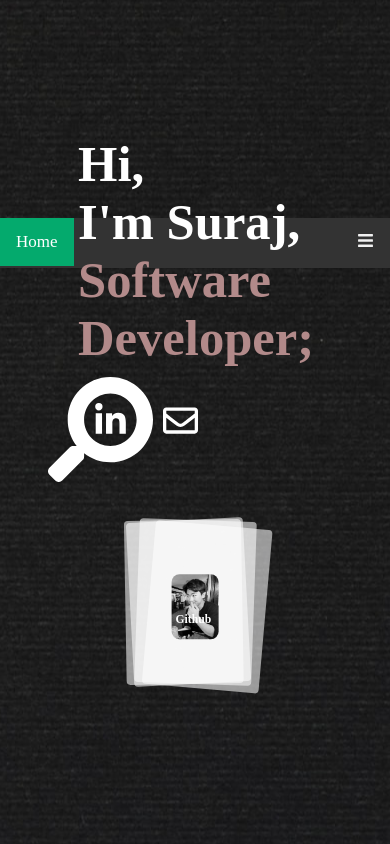
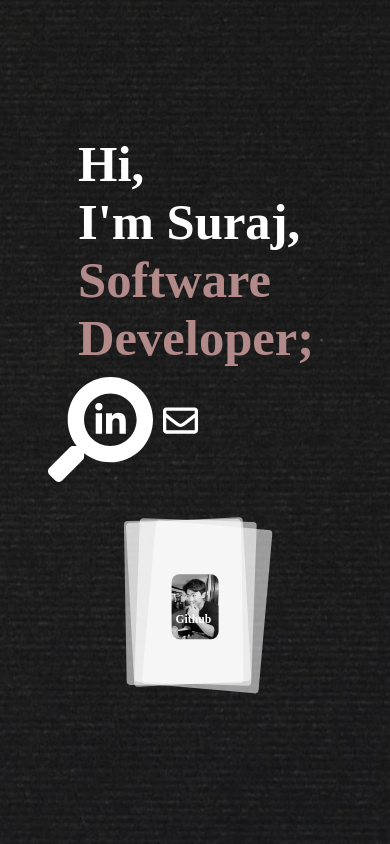
Before and after one commit to SurPun/Suraj-Portfolio, a Next.js app: page / in a window 390 px wide. Shown: the top 844 px of the page. Built offline with nearby package versions, Linux system fonts and the light colour scheme.

Commit message:
Removed broken navBar

```diff
--- a/components/NavComp.js
+++ /dev/null
@@ -1,37 +0,0 @@
-import React, { useRef, useEffect } from "react";
-import { FaBars } from "react-icons/fa";
-
-export default function NavComp() {
-  function myFunction() {
-    var x = document.getElementById("myTopnav");
-    if (x.className === "topnav") {
-      x.className += " responsive";
-    } else {
-      x.className = "topnav";
-    }
-  }
-  return (
-    <>
-      <div class="topnav" id="myTopnav">
-        {/* Home */}
-        <a href="#home" class="active">
-          Home
-        </a>
-
-        {/* About */}
-        <a href="#about">About</a>
-
-        {/* Work */}
-        <a href="#work">Work</a>
-
-        {/* Contact */}
-        <a href="#contact">Contact</a>
-
-        <a href="javascript:void(0);" class="icon" onclick="myFunction()">
-          {/* Hamburger */}
-          <FaBars />
-        </a>
-      </div>
-    </>
-  );
-}
--- a/pages/index.js
+++ b/pages/index.js
@@ -3,15 +3,12 @@ import HeadComp from "../components/HeadComp";
 import CardComp from "../components/CardComp";
 import H1 from "../components/H1";
 import FooterComp from "../components/FooterComp";
-import NavComp from "../components/NavComp";
 
 export default function Home() {
   return (
     <>
       {/* Head */}
       <HeadComp title={"Portfolio"} />
-
-      <NavComp />
 
       <H1 />
 
--- a/styles/Main.scss
+++ b/styles/Main.scss
@@ -16,42 +16,6 @@ body {
 }
 
 // NavBar
-/* Add a black background color to the top navigation */
-.topnav {
-  position: absolute;
-  background-color: #333;
-  overflow: hidden;
-  width: 100%;
-  left: 0;
-}
-
-/* Style the links inside the navigation bar */
-.topnav a {
-  float: left;
-  display: block;
-  color: #f2f2f2;
-  text-align: center;
-  padding: 14px 16px;
-  text-decoration: none;
-  font-size: 17px;
-}
-
-/* Change the color of links on hover */
-.topnav a:hover {
-  background-color: #ddd;
-  color: black;
-}
-
-/* Add an active class to highlight the current page */
-.topnav a.active {
-  background-color: #04aa6d;
-  color: white;
-}
-
-/* Hide the link that should open and close the topnav on small screens */
-.topnav .icon {
-  display: none;
-}
 
 // Head1 --------------------------------------------------
 .head1-container {
@@ -333,30 +297,3 @@ body {
     width: 100%;
   }
 }
-
-// NavBar Media Query
-@media screen and (max-width: 600px) {
-  .topnav a:not(:first-child) {
-    display: none;
-  }
-  .topnav a.icon {
-    float: right;
-    display: block;
-  }
-}
-
-@media screen and (max-width: 600px) {
-  .topnav.responsive {
-    position: relative;
-  }
-  .topnav.responsive .icon {
-    position: absolute;
-    right: 0;
-    top: 0;
-  }
-  .topnav.responsive a {
-    float: none;
-    display: block;
-    text-align: left;
-  }
-}
```
